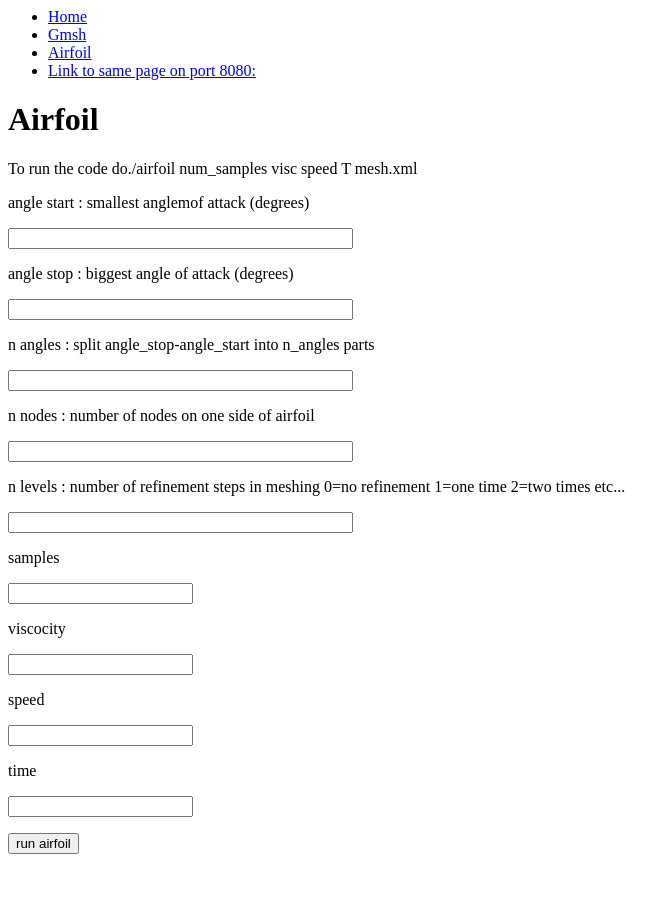
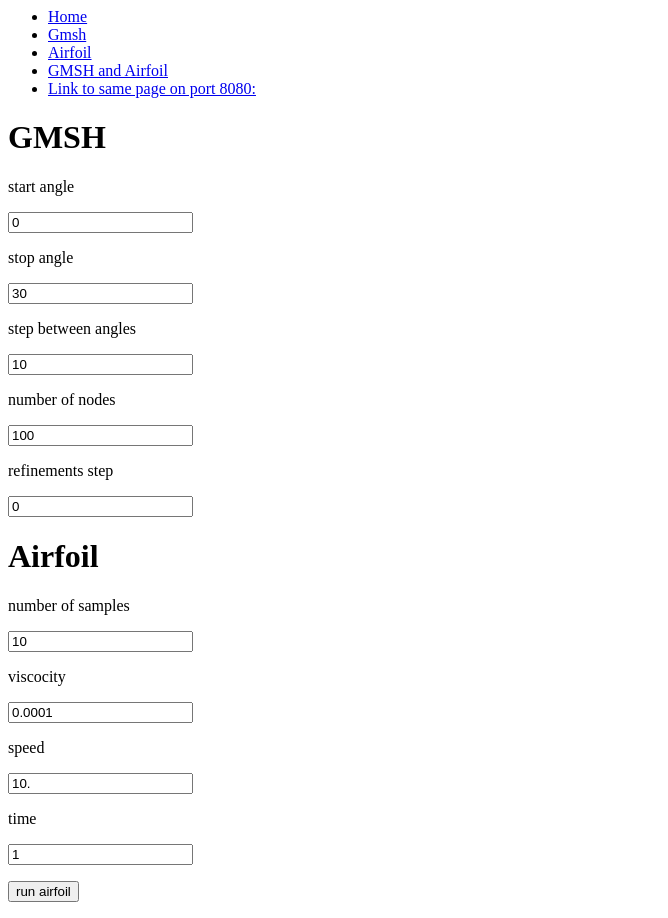
Before and after one commit to andrewaziz/CloudComputingNacaAirfoil, a Flask app: page /gmshairfoil in a window 1280 px wide. Shown: the whole page, without its empty margins (0-668 px from the left). Before the commit the page ends 854 px from the top, so only its background shows below. Run offline with Flask 2, Linux system fonts and the light colour scheme.

Commit message:
fix templates

```diff
--- a/app/templates/gmshairfoil.html
+++ b/app/templates/gmshairfoil.html
@@ -7,6 +7,8 @@
 	<li><a href=".">Home</a></li>
 	<li><a href="/gmsh">Gmsh</a></li>
 	<li><a href="/airfoil">Airfoil</a></li>
+    <li><a href="/gmshairfoil">GMSH and Airfoil</a></li>
+
 	<li>
 	  <script>
 	    document.write('<a href="' + window.location.protocol + '//' + window.location.hostname + ':8080' + window.location.pathname + '" >Link to same page on port 8080:</a> ');
@@ -14,34 +16,33 @@
 	</li>
       </ul>
     </div>
-
-<h1>Airfoil</h1>
-    <p>To run the code do./airfoil num_samples visc speed T mesh.xml</p>
+    <h1>GMSH</h1>
     <form action="" method="post" name="gmshairfoil">
         {{ form.csrf_token }}
         {{ form.hidden_tag() }}
         <p>
 
-            <p>angle start : smallest anglemof attack (degrees)</p>
-            {{ form.angle_start(size=40) }}<br>
-            <p>angle stop  : biggest angle of attack (degrees)</p>
-            {{ form.angle_stop(size=40) }}<br>
-            <p>n angles    : split angle_stop-angle_start into n_angles parts</p>
-            {{ form.angles(size=40) }}<br>
-            <p>n nodes     : number of nodes on one side of airfoil</p>
-            {{ form.nodes(size=40) }}<br>
-            <p>n levels    : number of refinement steps in meshing 0=no refinement 1=one time 2=two times etc...</p>
-            {{ form.levels(size=40) }}<br>
-            </p>
+            <p>start angle </p>
+            {{ form.angle_start(size=20, value=0) }}<br>
+            <p>stop angle </p>
+            {{ form.angle_stop(size=20, value=30) }}<br>
+            <p>step between angles</p>
+            {{ form.angles(size=20, value=10) }}<br>
+            <p>number of nodes</p>
+            {{ form.nodes(size=20, value=100) }}<br>
+            <p>refinements step</p>
+            {{ form.levels(size=20, value=0) }}<br>
 
-        <p> samples </p>
-        {{ form.samples }}
-        <p> viscocity </p>
-		{{ form.viscocity }}
-        <p> speed </p>
-		{{ form.speed }}
-        <p> time </p>
-        {{ form.time_step }}
+            <h1>Airfoil</h1>
+
+            <p>number of samples</p>
+            {{ form.samples(size=20, value=10)}}
+            <p> viscocity </p>
+		    {{ form.viscocity(size=20, value=0.0001) }}
+            <p> speed </p>
+		    {{ form.speed(size=20, value='10.') }}
+            <p> time </p>
+            {{ form.time_step(size=20, value=1) }}
 
         <p><input type="submit" value="run airfoil"></p>
 
--- a/app/views.py
+++ b/app/views.py
@@ -12,8 +12,7 @@
 @app.route('/')
 @app.route('/index')
 def index():
-	user = {'nickname': 'Bob'}
-	return render_template('index.html', title='Home', user=user)
+	return render_template('index.html')
 
 
 @app.route('/gmshairfoil', methods=['GET', 'POST'])
@@ -32,8 +31,8 @@
         step = ((angle_stop - angle_start) / angles)
         angle_list = [angle_start + step*x for x in range(angles+1)]
         res = group([gmsh_convert_airfoil.s(str(x), str(x), str(angles),
-                                                    nodes, levels, samples,viscocity,
-                                                    speed, time_step) for x in angle_list])()
+            						nodes, levels, samples,viscocity,
+                                    speed, time_step) for x in angle_list])()
 
 
         return render_template('gmshairfoil.html', form=form)
@@ -45,22 +44,15 @@
 def gmsh():
 	form = GMSHForm()
 	if form.validate_on_submit():
-		angle_start = str(form.angle_start.data)
-		angle_stop = str(form.angle_stop.data)
-		angles = str(form.angles.data)
+		angle_start = int(form.angle_start.data)
+		angle_stop = int(form.angle_stop.data)
+		angles = int(form.angles.data)
 		nodes = str(form.nodes.data)
 		levels = str(form.levels.data)
-
-		#angle_list = distributeJob(angle_start, angle_stop, angles)
-		#res = group([start_gmsh.s(a, a, 1, nodes, levels) for a in angle_list])
-
-		res = start_gmsh.delay(angle_start, angle_stop, angles, nodes, levels)
-		res.get()
-
-
-		files = glob.glob('/home/ubuntu/msh/*.msh')
-		convert_group = group([convert_msh.s(msh) for msh in files])
-		res = convert_group()
+		step = ((angle_stop - angle_start) / angles)
+		angle_list = [angle_start + step*x for x in range(angles+1)]
+		res = group([start_gmsh.s(str(x), str(x), str(angles), nodes, levels) for x in angle_list])
+		res()
 
 		return redirect('/index')
 
@@ -70,7 +62,6 @@
 def airfoil():
 	form = AirfoilForm()
 	if form.validate_on_submit():
-		print 'fuckupp'
 		samples = form.samples.data
 		viscocity = form.viscocity.data
 		speed = form.speed.data
@@ -85,23 +76,6 @@
 	return render_template('airfoil.html', form=form)
 
 
-@app.route('/convert', methods=['POST'])
-def convert():
-	if not request.json or 'convert' not in request.json:
-		abort(400)
-
-	files = glob.glob('/home/ubuntu/msh/*.msh')
-	file = '/home/ubuntu/msh/{}'.format(request.json['convert'])
-	print file
-	print request.json['convert']
-	if request.json['convert'] == 'all':
-		convert_group = group([convert_msh.s(msh) for msh in files])
-		res = convert_group()
-
-	elif file in files:
-		convert_msh.delay(file)
-
-	return redirect('/index')
 
 @app.route('/api/v1.0/<xml>', methods=['GET'])
 def get_xml_file(xml):
```
Also changed, not shown: app/templates/airfoil.html (+22 -7 lines), app/templates/gmsh.html (+13 -11 lines), app/templates/index.html (+4 -12 lines), task.py (+28 -2 lines).
